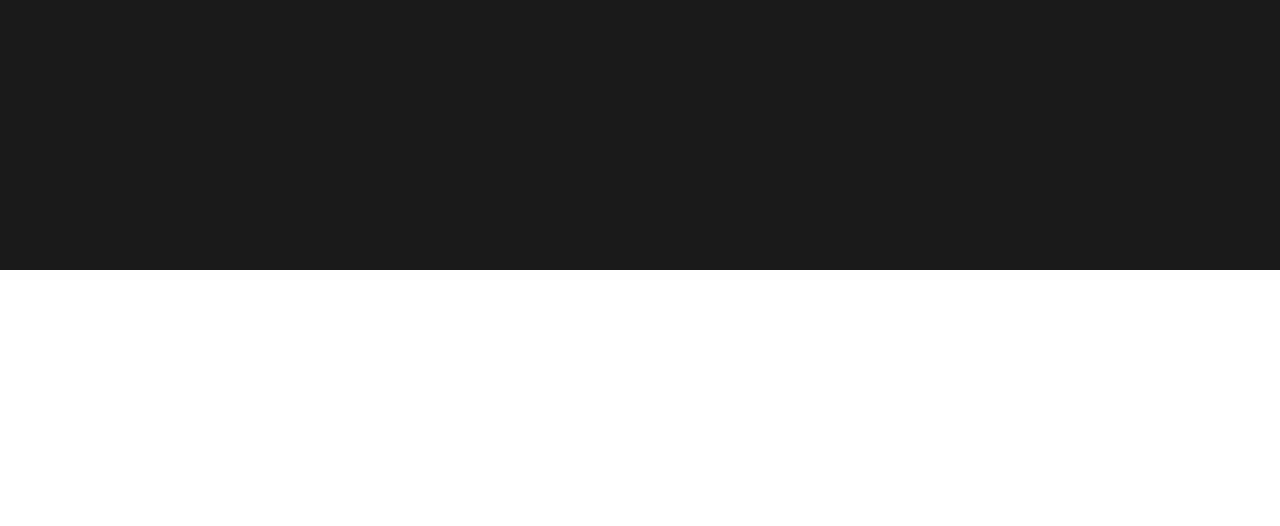
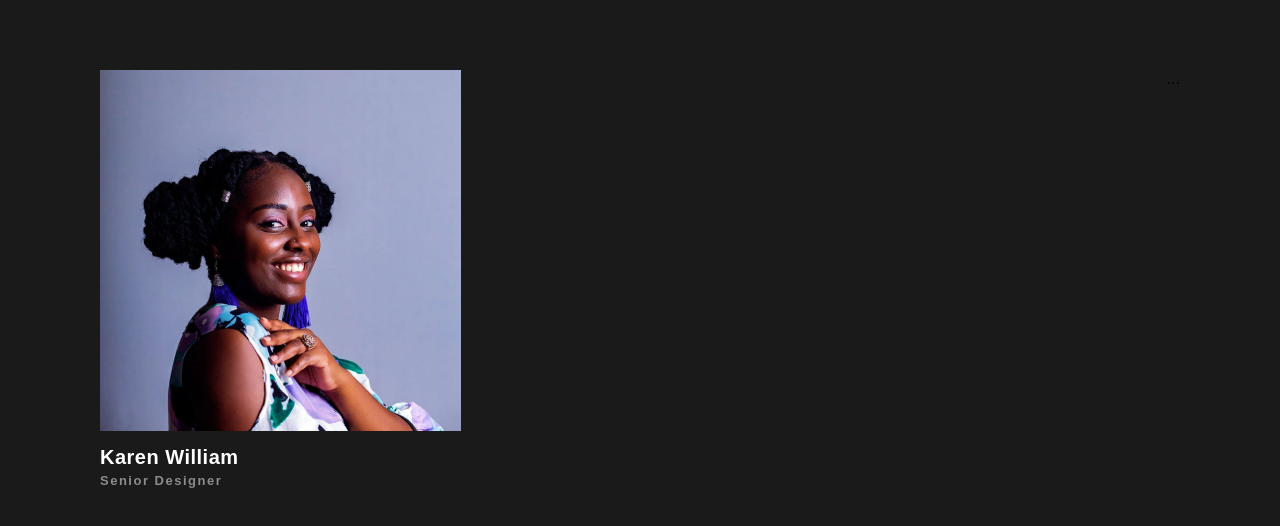
Before and after one commit to AndreyGorlov777/design, a plain HTML site: page index.html in a window 1280 px wide. Shown: the part 510-1036 px from the top of the page. Before the commit the page ends 800 px from the top, so only its background shows below. Drawn offline with Linux system fonts and the light colour scheme.

Commit message:
update
update

```diff
--- a/index.html
+++ b/index.html
@@ -48,6 +48,19 @@
 						>
 					</a>
 				</section>
+				<section class="header-info-block">
+					<div class="card-info">
+						<img
+							src="/img/girl-avatar.png"
+							alt="girl-avatar"
+							class="card-info-img"
+						/>
+						<h2 class="info-title">Karen William</h2>
+						<span class="info-subtitle">Senior Designer</span>
+					</div>
+
+					<div class="card-about">...</div>
+				</section>
 			</div>
 		</header>
 	</body>
--- a/style.css
+++ b/style.css
@@ -93,3 +93,31 @@
 	font-weight: bold;
 	border-radius: 6px;
 }
+
+.header-info-block {
+	display: flex;
+	justify-content: space-between;
+}
+
+.card-info {
+	min-width: 361px;
+}
+
+.card-info-img {
+	display: flex;
+}
+.info-title {
+	font-size: 20px;
+	font-weight: bold;
+	color: #fff;
+	letter-spacing: 0.5px;
+	margin-top: 15px;
+	margin-bottom: 4px;
+}
+.info-subtitle {
+	font-size: 13px;
+	color: #8c8c8c;
+	font-weight: bold;
+	letter-spacing: 1.5px;
+	display: block;
+}
```
